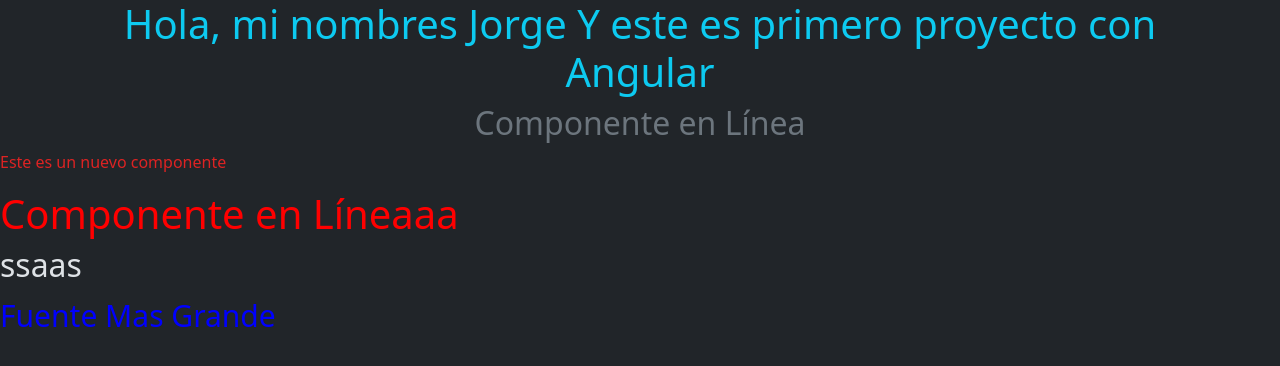
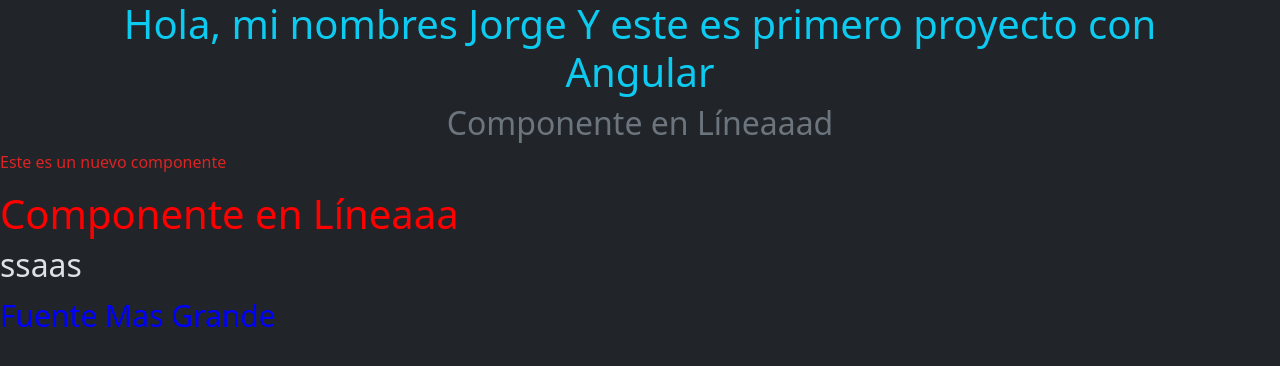
Before and after one commit to jorgeramirez2018/AngularBasico, an Angular app: page / in a window 1280 px wide. Shown: the top 366 px of the page. Built offline with nearby package versions, Linux system fonts and the light colour scheme.

Commit message:
Agregando Componentes

```diff
--- a/src/app/app.component.ts
+++ b/src/app/app.component.ts
@@ -11,5 +11,5 @@
 })
 export class AppComponent {
   titulo = 'Hola, mi nombres Jorge Y este es primero proyecto con Angular';
-  nombreComponente = 'Componente en Línea';
+  nombreComponente = 'Componente en Líneaaad';
 }
```
